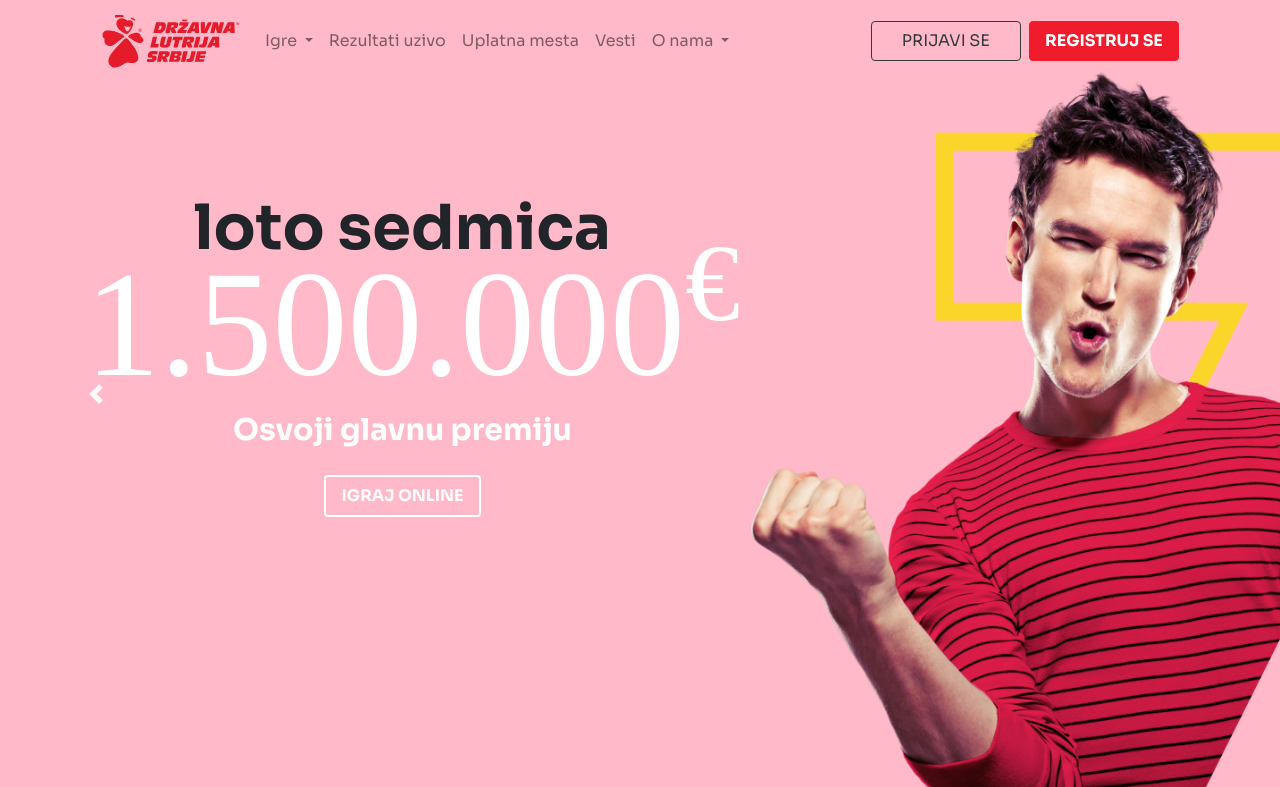
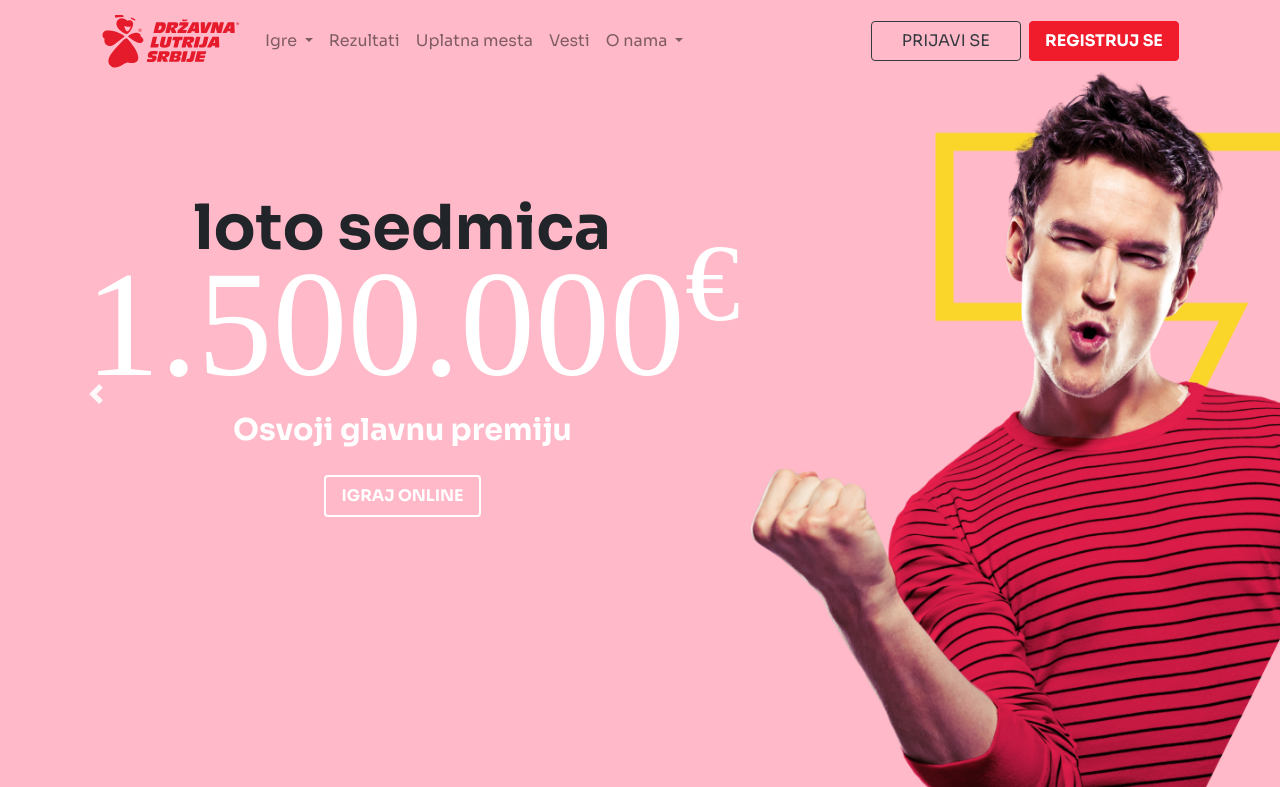
Before and after one commit to millan89/redesign, a PHP site: page / in a window 1280 px wide. Shown: the top 787 px of the page. Run offline with PHP 8.4, Linux system fonts and the light colour scheme; some web fonts are replaced.

Commit message:
vratio na staro

```diff
--- a/css/style.css
+++ b/css/style.css
@@ -268,7 +268,7 @@ style.css
 /* HEADER */
 header {
     height: 70px;
-    z-index: 2;
+    z-index: 1;
     position: relative;
 }
 
--- a/index.html
+++ b/index.html
@@ -44,7 +44,7 @@
                         </div>
                     </li>
                     <li class="nav-item">
-                        <a class="nav-link" href="#">Rezultati uzivo</a>
+                        <a class="nav-link" href="#">Rezultati</a>
                     </li>
                     <li class="nav-item">
                         <a class="nav-link" href="#">Uplatna mesta</a>
```
